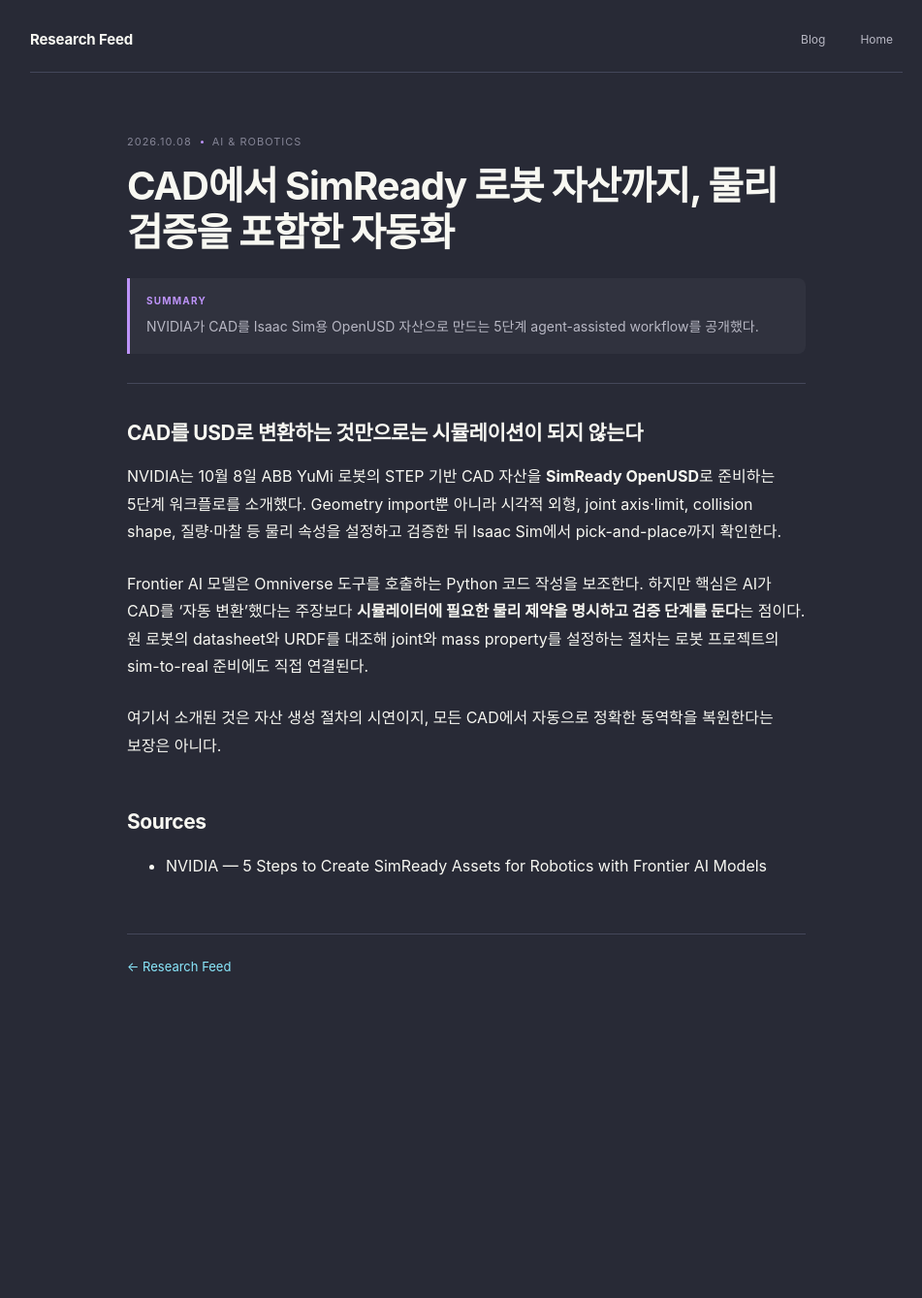
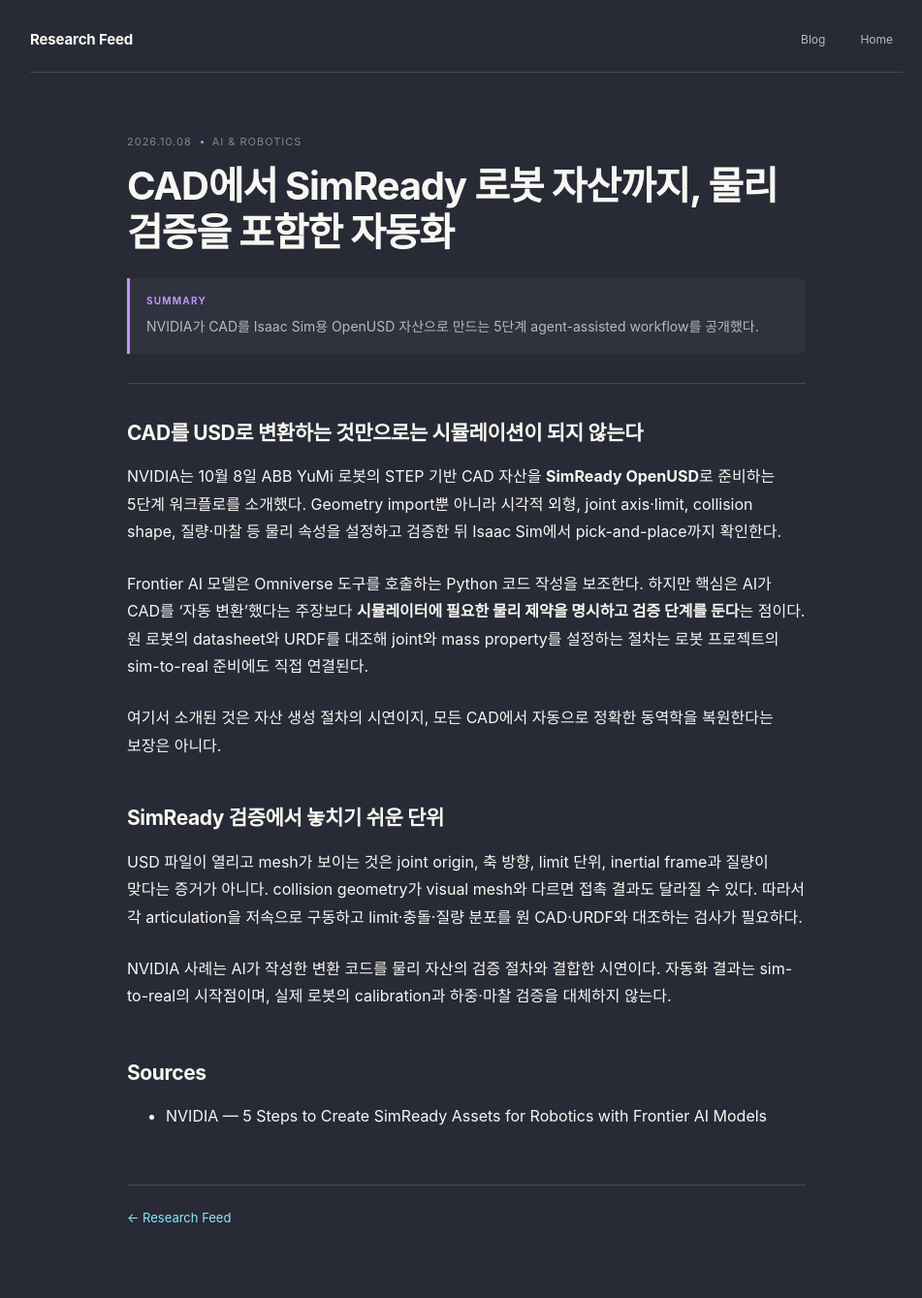
Before and after one commit to nayana224/nayana224.github.io, a Jekyll site: the page built from _research_feed/2026-10-08-ai-robotics.md, in a window 1280 px wide. Shown: the whole page at 97% size, without its empty margins (159-1110 px from the left). Built offline with Jekyll 4.4.1, drawn with Linux system fonts in a browser that asks for light colours; before the commit the page ends 1080 px from its top, so only the background shows below that.

Commit message:
Strengthen Research Feed article: 2026-10-08

```diff
--- a/_research_feed/2026-10-08-ai-robotics.md
+++ b/_research_feed/2026-10-08-ai-robotics.md
@@ -15,5 +15,11 @@
 
 여기서 소개된 것은 자산 생성 절차의 시연이지, 모든 CAD에서 자동으로 정확한 동역학을 복원한다는 보장은 아니다.
 
+## SimReady 검증에서 놓치기 쉬운 단위
+
+USD 파일이 열리고 mesh가 보이는 것은 joint origin, 축 방향, limit 단위, inertial frame과 질량이 맞다는 증거가 아니다. collision geometry가 visual mesh와 다르면 접촉 결과도 달라질 수 있다. 따라서 각 articulation을 저속으로 구동하고 limit·충돌·질량 분포를 원 CAD·URDF와 대조하는 검사가 필요하다.
+
+NVIDIA 사례는 AI가 작성한 변환 코드를 물리 자산의 검증 절차와 결합한 시연이다. 자동화 결과는 sim-to-real의 시작점이며, 실제 로봇의 calibration과 하중·마찰 검증을 대체하지 않는다.
+
 ## Sources
 - [NVIDIA — 5 Steps to Create SimReady Assets for Robotics with Frontier AI Models](https://developer.nvidia.com/blog/5-steps-to-create-simready-assets-for-robotics-with-frontier-ai-models)
```
